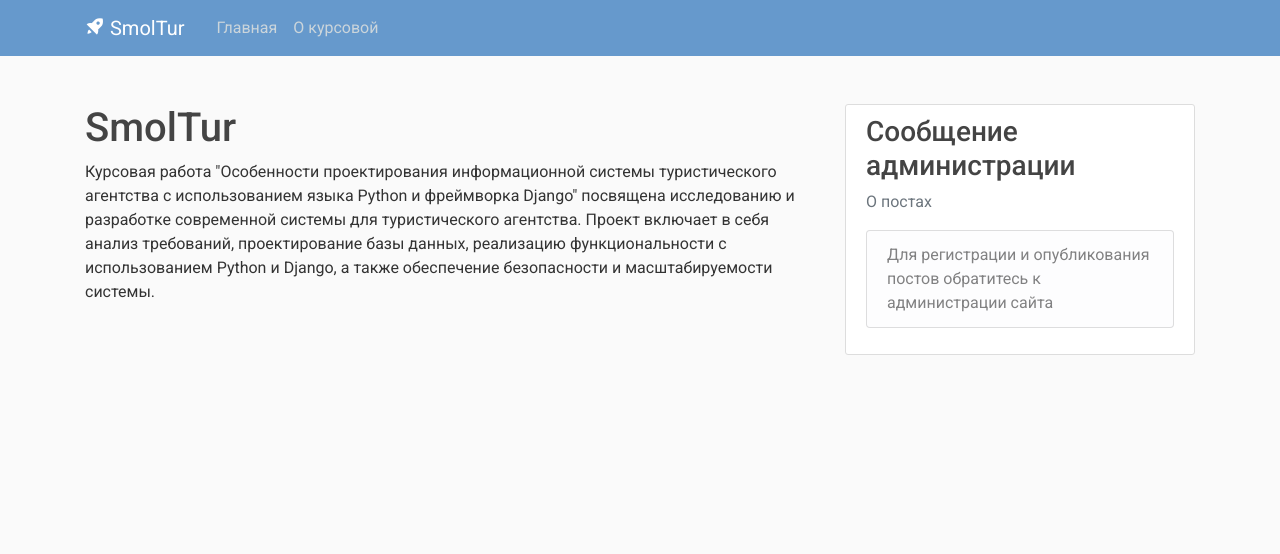
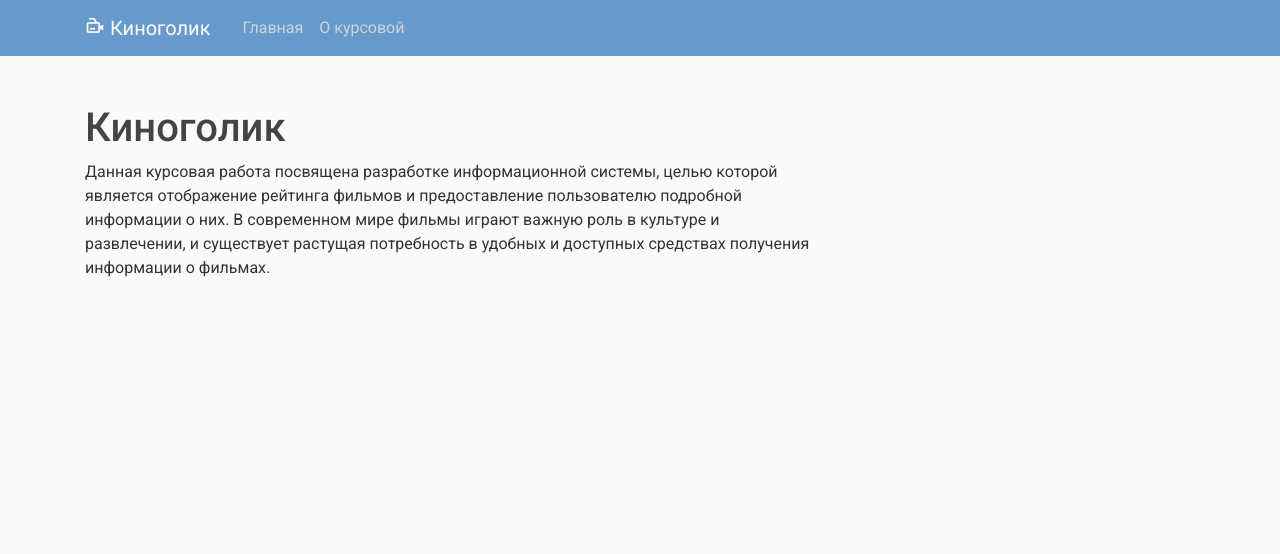
Before and after one commit to RIpallol541/SmolTur, a Django app: page /about/ in a window 1280 px wide. Shown: the top 554 px of the page. Run offline with Django 3.2, Linux system fonts and the light colour scheme; some libraries are stand-ins or nearby versions.

Commit message:
Изменение туров

```diff
--- a/my_site/blog/templates/blog/about.html
+++ b/my_site/blog/templates/blog/about.html
@@ -1,5 +1,5 @@
 {% extends "blog/base.html" %}
 {% block content %}
-    <h1>SmolTur</h1>
-    <p>Курсовая работа "Особенности проектирования информационной системы туристического агентства с использованием языка Python и фреймворка Django" посвящена исследованию и разработке современной системы для туристического агентства. Проект включает в себя анализ требований, проектирование базы данных, реализацию функциональности с использованием Python и Django, а также обеспечение безопасности и масштабируемости системы.</p>
+    <h1>Киноголик</h1>
+    <p>Данная курсовая работа посвящена разработке информационной системы, целью которой является отображение рейтинга фильмов и предоставление пользователю подробной информации о них. В современном мире фильмы играют важную роль в культуре и развлечении, и существует растущая потребность в удобных и доступных средствах получения информации о фильмах.</p>
 {% endblock content %}
--- a/my_site/blog/templates/blog/base.html
+++ b/my_site/blog/templates/blog/base.html
@@ -31,7 +31,7 @@
     <header class="site-header">
       <nav class="navbar navbar-expand-md navbar-dark bg-blue fixed-top">
         <div class="container">
-          <a class="navbar-brand mr-4" href="{% url 'blog-home' %}"><i class='bx bxs-rocket bx-tada-hover'></i> SmolTur</a>
+          <a class="navbar-brand mr-4" href="{% url 'blog-home' %}"><i class='bx bx-video-recording'></i> Киноголик</a>
           <button class="navbar-toggler" type="button" data-toggle="collapse" data-target="#navbarToggle" aria-controls="navbarToggle" aria-expanded="false" aria-label="Toggle navigation">
           <span class="navbar-toggler-icon"></span>
           </button>
@@ -53,14 +53,7 @@
           {% block content %}{% endblock %}
         </div>
         <div class="col-md-4">
-          <div class="content-section">
-            <h3>Сообщение администрации</h3>
-            <p class='text-muted'>О постах
-              <ul class="list-group">
-                <li class="list-group-item list-group-item-light">Для регистрации и опубликования постов обратитесь к администрации сайта </li>
-              </ul>
-            </p>
-          </div>
+
         </div>
       </div>
 
```
Also changed, not shown: my_site/db.sqlite3.
